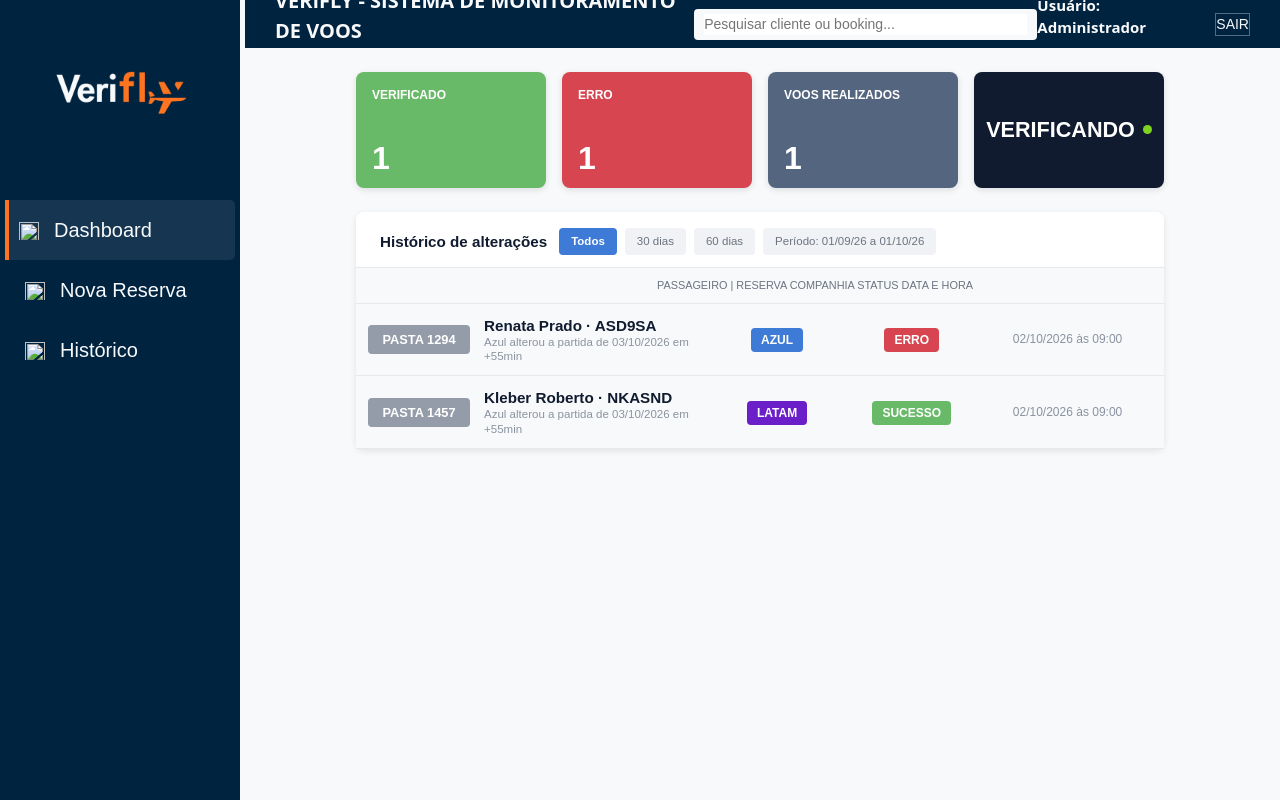
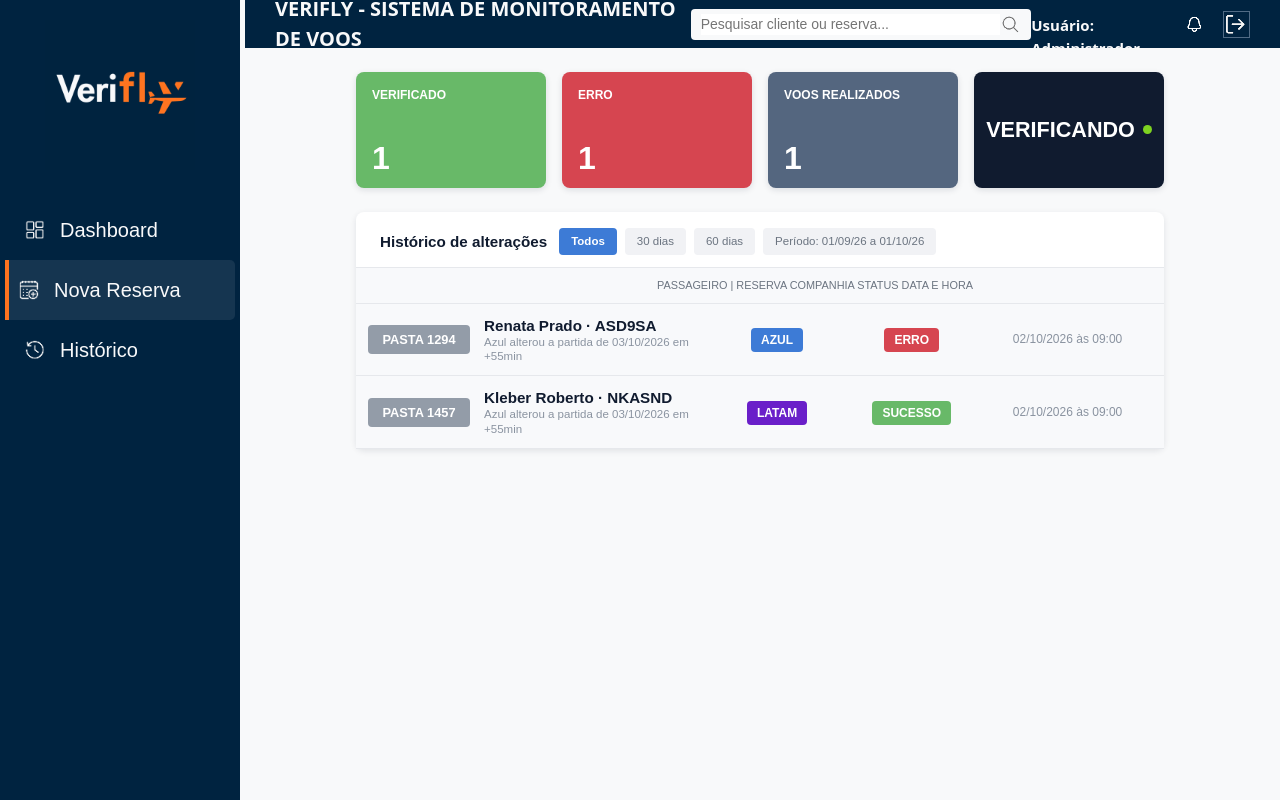
Before and after one commit to CauaHenrique098/VeriFLY, a Python web app: template templates/history.html in a window 1280 px wide. Run offline with Jinja, Linux system fonts and the light colour scheme; the template is opened without the code that fills it, so the values that code supplies are empty.

Commit message:
Integração de Páginas e correções do CSS

```diff
--- a/static/css/components/menu.css
+++ b/static/css/components/menu.css
@@ -38,6 +38,7 @@
                 font-size: 20px;
                 color: var(--color-white);
                 text-decoration: none;
+                height: 60px;
             }
 
             a img {
@@ -75,6 +76,9 @@
         p {
             font-size: 20px;
             font-family: 'Open Sans', 'Helvetica Neue', sans-serif;
+            margin-bottom: 0px;
+            display: flex;
+            justify-content: center;
         }
 
         .navbar-search {
@@ -83,11 +87,13 @@
             border-radius: 4px;
             padding: 5px 10px;
             width: 25rem;
+            font-family: Arial, Helvetica, sans-serif;
 
             input {
                 border: none;
                 outline: none;
                 width: 100%;
+                font-size: 14px;
             }
         }
 
@@ -101,6 +107,13 @@
                 border: none;
                 cursor: pointer;
                 color: inherit;
+                width: 25px;
+                height: 25px;
+
+                img {
+                    display: flex;
+                    justify-content: center;
+                }
             }
 
             div {
--- a/templates/dashboard.html
+++ b/templates/dashboard.html
@@ -18,9 +18,9 @@
         <div id="left-menu">
             <img src="../static/images/logo_verifly_bg_blue.jpg" class="main-logo">
             <nav>
-                <a href="#" class="active"><img src="../static/images/dashboard.png">Dashboard</a>
+                <a href="dashboard.html" class="active"><img src="../static/images/dashboard.png">Dashboard</a>
                 <a href="#"><img src="../static/images/nova-reserva.png">Nova Reserva</a>
-                <a href="#"><img src="../static/images/historico.png">Histórico</a>
+                <a href="history.html"><img src="../static/images/historico.png">Histórico</a>
             </nav>
         </div>
 
--- a/templates/history.html
+++ b/templates/history.html
@@ -24,9 +24,9 @@
             <div id="left-menu">
                 <img src="../static/images/logo_verifly_bg_blue.jpg" class="main-logo">
                 <nav>
-                    <a href="#" class="active"><img src="">Dashboard</a>
-                    <a href="#"><img src=""> Nova Reserva</a>
-                    <a href="#"><img src=""> Histórico</a>
+                    <a href="dashboard.html"><img src="../static/images/dashboard.png">Dashboard</a>
+                    <a href="#" class="active"><img src="../static/images/nova-reserva.png">Nova Reserva</a>
+                    <a href="history.html"><img src="../static/images/historico.png">Histórico</a>
                 </nav>
             </div>
 
@@ -34,15 +34,15 @@
                 <p>VERIFLY - SISTEMA DE MONITORAMENTO DE VOOS</p>
 
                 <div class="navbar-search">
-                    <input type="text" placeholder="Pesquisar cliente ou booking...">
-                    <img src="">
+                    <input type="text" placeholder="Pesquisar cliente ou reserva...">
+                    <img src="../static/images/lupa.png">
                 </div>
 
                 <div class="navbar-actions">
-                    <p style="font-size: 15px;">Usuário: Administrador</p>
-                    <img src="">
+                    <p style="font-size: 15px; height: 20px;">Usuário: Administrador</p>
+                    <img src="../static/images/notification.png">
                     <div>
-                        <button><img src="">SAIR</button>
+                        <button><img src="../static/images/sair.png"></button>
                     </div>
                 </div>
             </div>
```
